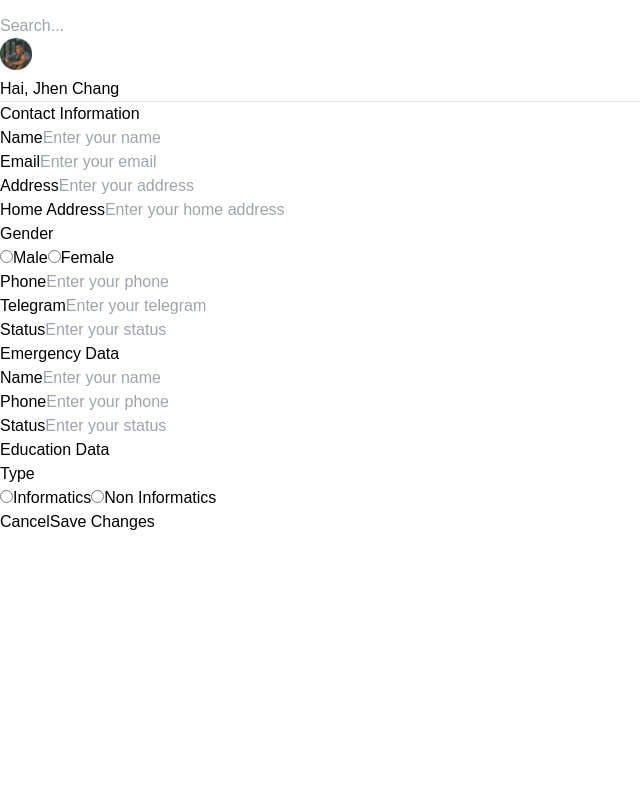
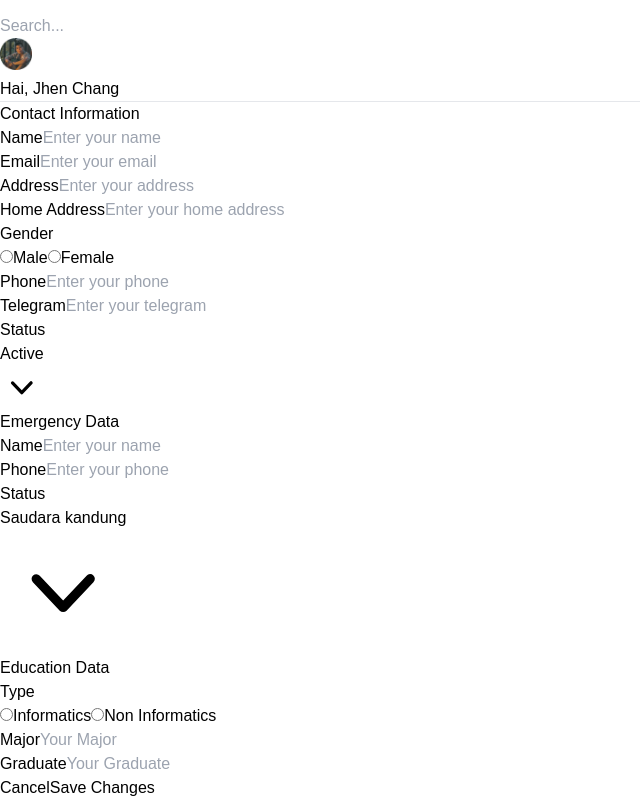
Before and after one commit to RizuMong/alta-immersive, a Next.js app: page /add-mentee in a window 1280 px wide. Shown: the part 2301-3101 px from the top of the page, without its empty margins (0-640 px from the left). Before the commit the page ends 2835 px from the top, so only its background shows below. Built offline with nearby package versions, Linux system fonts and the light colour scheme.

Commit message:
update dropdown

```diff
--- /dev/null
+++ b/components/dropdown.js
@@ -0,0 +1,37 @@
+import React, { useState } from 'react'
+
+const Dropdown = ({ options}) => {
+    const [showOptions, setShowOptions] = useState(false);
+    const handleClick = () => {
+        setShowOptions(!showOptions);
+    };
+
+
+    return (
+        <div>
+            <div className="relative inline-block text-left">
+                <div>
+                    <button onClick={handleClick} type="button" className="inline-flex justify-center rounded-md border border-gray-300 bg-white px-4 py-2 w-800 text-sm font-medium text-gray-700 shadow-sm hover:bg-gray-50 focus:outline-none focus:ring-2 focus:ring-indigo-500 focus:ring-offset-2 focus:ring-offset-gray-100" id="menu-button" aria-expanded="true" aria-haspopup="true">
+                        Saudara kandung
+                        <svg className="-mr-1 ml-2 h-5 w-5" xmlns="http://www.w3.org/2000/svg" viewBox="0 0 20 20" fill="currentColor" aria-hidden="true">
+                            <path fill-rule="evenodd" d="M5.23 7.21a.75.75 0 011.06.02L10 11.168l3.71-3.938a.75.75 0 111.08 1.04l-4.25 4.5a.75.75 0 01-1.08 0l-4.25-4.5a.75.75 0 01.02-1.06z" clip-rule="evenodd" />
+                        </svg>
+                    </button>
+                </div>
+                {showOptions && (
+                    <div className="absolute right-0 z-10 mt-2 w-56 origin-top-right rounded-md bg-white shadow-lg ring-1 ring-black ring-opacity-5 focus:outline-none" role="menu" aria-orientation="vertical" aria-labelledby="menu-button" tabindex="-1">
+                    <div className="py-1" role="none">
+                        {options &&
+                        options.map((option) => (
+                            <a className="text-gray-700 block px-4 py-2 text-sm hover:bg-gray-100" role="menuitem" tabindex="-1" id="menu-item-0">
+                                {option}</a>
+                        ))}
+                    </div>
+                </div>
+                )}
+            </div>
+        </div>
+    )
+}
+
+export default Dropdown
--- a/pages/add-mentee.jsx
+++ b/pages/add-mentee.jsx
@@ -1,8 +1,16 @@
-import React from "react";
+import React, { useState } from "react";
 import Header from "../components/header";
 import SideBar from "../components/sideBar";
+import Dropdown from "../components/dropdown";
 
 const AddMentee = () => {
+  const [showStatus, setShowStatus] = useState(false);
+  const handleClick = () => {
+    setShowStatus(!showStatus);
+  };
+
+  const options = ["Orang tua", "Kakek", "Nenek", "Saudara orang tua"];
+  const status = ["Active", "Placement", "Eliminate"];
   return (
     <>
       <div className="flex">
@@ -81,10 +89,58 @@ const AddMentee = () => {
                   </div>
                   <div className="mb-3">
                     <label className="mb-3 xl:text-base">Status</label>
-                    <input
-                      className="border border-[#CCCCCC] rounded-lg mt-2 pl-2 h-10 xl:w-[838px] xl:h-14"
-                      placeholder="Enter your status"
-                    ></input>
+                    <div>
+                      <div className="relative inline-block text-left">
+                        <div>
+                          <button
+                            onClick={handleClick}
+                            type="button"
+                            className="inline-flex justify-center rounded-md border border-gray-300 bg-white px-4 py-2 w-800 text-sm font-medium text-gray-700 shadow-sm hover:bg-gray-50 focus:outline-none focus:ring-2 focus:ring-indigo-500 focus:ring-offset-2 focus:ring-offset-gray-100"
+                            id="menu-button"
+                            aria-expanded="true"
+                            aria-haspopup="true"
+                          >
+                            Active
+                            <svg
+                              className="-mr-1 ml-2 h-5 w-5"
+                              xmlns="http://www.w3.org/2000/svg"
+                              viewBox="0 0 20 20"
+                              fill="currentColor"
+                              aria-hidden="true"
+                            >
+                              <path
+                                fill-rule="evenodd"
+                                d="M5.23 7.21a.75.75 0 011.06.02L10 11.168l3.71-3.938a.75.75 0 111.08 1.04l-4.25 4.5a.75.75 0 01-1.08 0l-4.25-4.5a.75.75 0 01.02-1.06z"
+                                clip-rule="evenodd"
+                              />
+                            </svg>
+                          </button>
+                        </div>
+                        {showStatus && (
+                          <div
+                            className="absolute right-0 z-10 mt-2 w-56 origin-top-right rounded-md bg-white shadow-lg ring-1 ring-black ring-opacity-5 focus:outline-none"
+                            role="menu"
+                            aria-orientation="vertical"
+                            aria-labelledby="menu-button"
+                            tabindex="-1"
+                          >
+                            <div className="py-1" role="none">
+                              {status &&
+                                status.map((status) => (
+                                  <a
+                                    className="text-gray-700 block px-4 py-2 text-sm hover:bg-gray-100"
+                                    role="menuitem"
+                                    tabindex="-1"
+                                    id="menu-item-0"
+                                  >
+                                    {status}
+                                  </a>
+                                ))}
+                            </div>
+                          </div>
+                        )}
+                      </div>
+                    </div>
                   </div>
                 </form>
               </div>
@@ -109,10 +165,7 @@ const AddMentee = () => {
                   </div>
                   <div className="mb-3">
                     <label className="mb-3 xl:text-base">Status</label>
-                    <input
-                      className="border border-[#CCCCCC] rounded-lg mt-2 pl-2 h-10 xl:w-[838px] xl:h-14"
-                      placeholder="Enter your status"
-                    ></input>
+                    <Dropdown options={options} />
                   </div>
                 </form>
               </div>
@@ -143,6 +196,22 @@ const AddMentee = () => {
                     </div>
                   </form>
                 </div>
+                <form className="flex flex-col mt-5">
+                  <div className="mb-3">
+                    <label className=" xl:text-base">Major</label>
+                    <input
+                      className="border border-[#CCCCCC] rounded-lg mt-2 pl-2 h-10 xl:w-[838px] xl:h-14"
+                      placeholder="Your Major"
+                    ></input>
+                  </div>
+                  <div className="mb-3">
+                    <label className="mb-3 xl:text-base">Graduate</label>
+                    <input
+                      className="border border-[#CCCCCC] rounded-lg mt-2 pl-2 h-10 xl:w-[838px] xl:h-14"
+                      placeholder="Your Graduate"
+                    ></input>
+                  </div>
+                </form>
               </div>
               <div className="text-center sm:text-end pb-10 mb-20 xl:mb-36">
                 <button
```
Also changed, not shown: components/mentee_log.js (+29 -15 lines).
